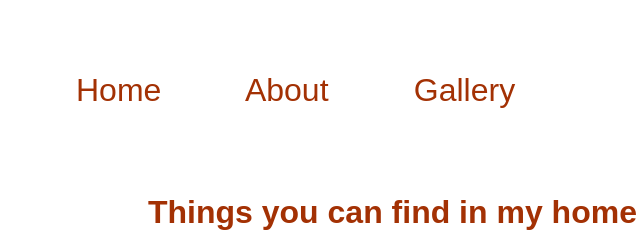
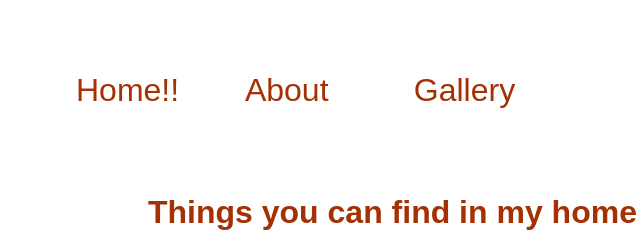
Before and after one commit to SofiaCronstrom/website, a plain HTML site: page gallery.html in a window 1280 px wide. Shown: the top 240 px of the page, 52-692 px from the left. Drawn offline with Linux system fonts and the light colour scheme.

Commit message:
Update gallery.html
testtest

```diff
--- a/gallery.html
+++ b/gallery.html
@@ -9,7 +9,7 @@
     <div class="wrapper">
         <nav>
             <ul>
-                <li><a href="index.html">Home</a></li>
+                <li><a href="index.html">Home!!</a></li>
                 <li><a href="cv.html">About</a></li>
                 <li><a href="gallery.html">Gallery</a></li>
             </ul>
```
